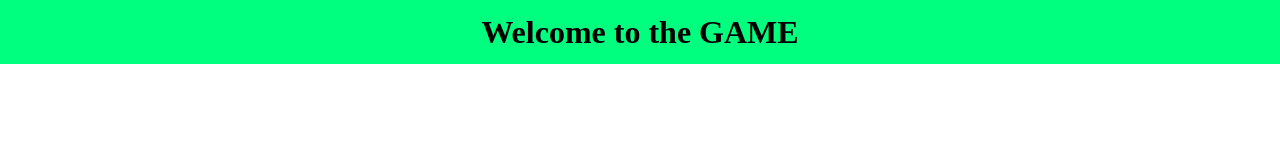
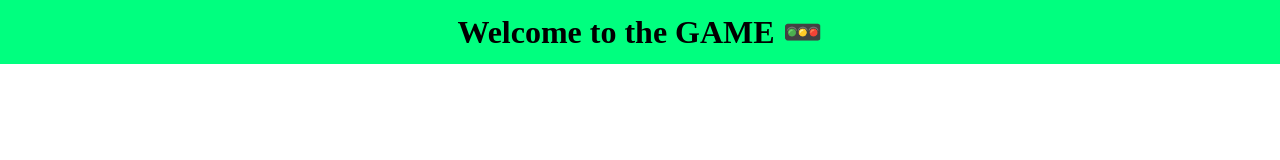
Before and after one commit to CamiloASuarez/SimonGame, a plain HTML site: page index.html in a window 1280 px wide. Drawn offline with Linux system fonts and the light colour scheme.

Commit message:
add emoticon to the header .By RedKamo

```diff
--- a/index.html
+++ b/index.html
@@ -8,7 +8,7 @@
 </head>
 <body>
   <header class="header">
-    <h1>Welcome to the GAME</h1>
+    <h1>Welcome to the GAME 🚥</h1>
   </header>
 </body>
 </html>
```
